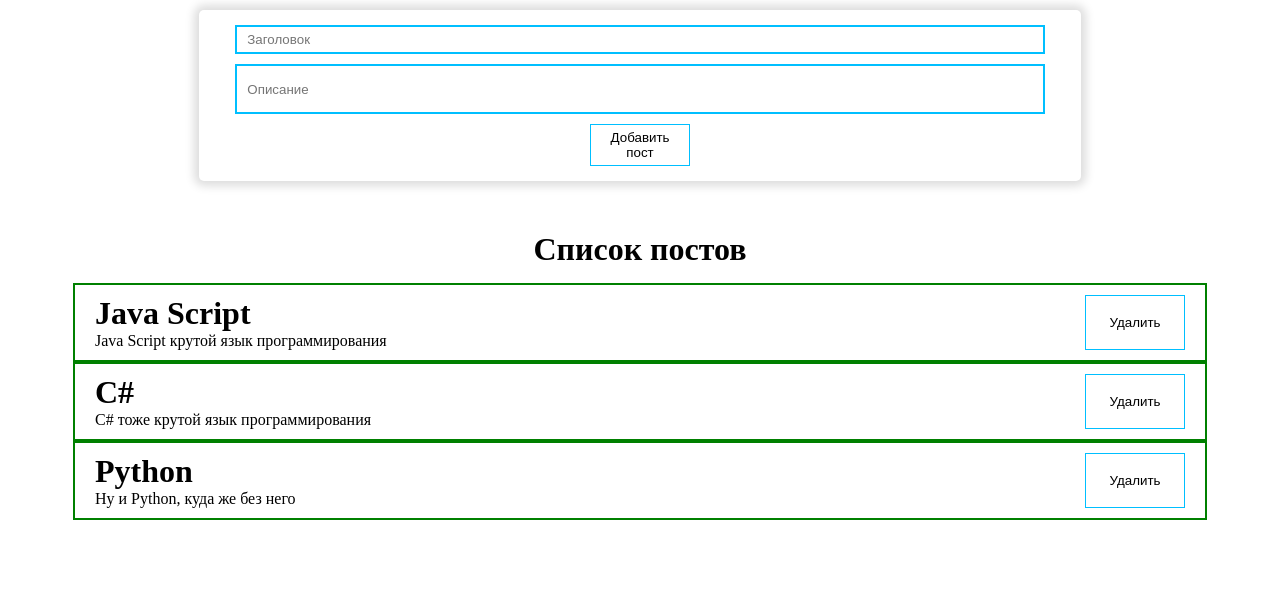
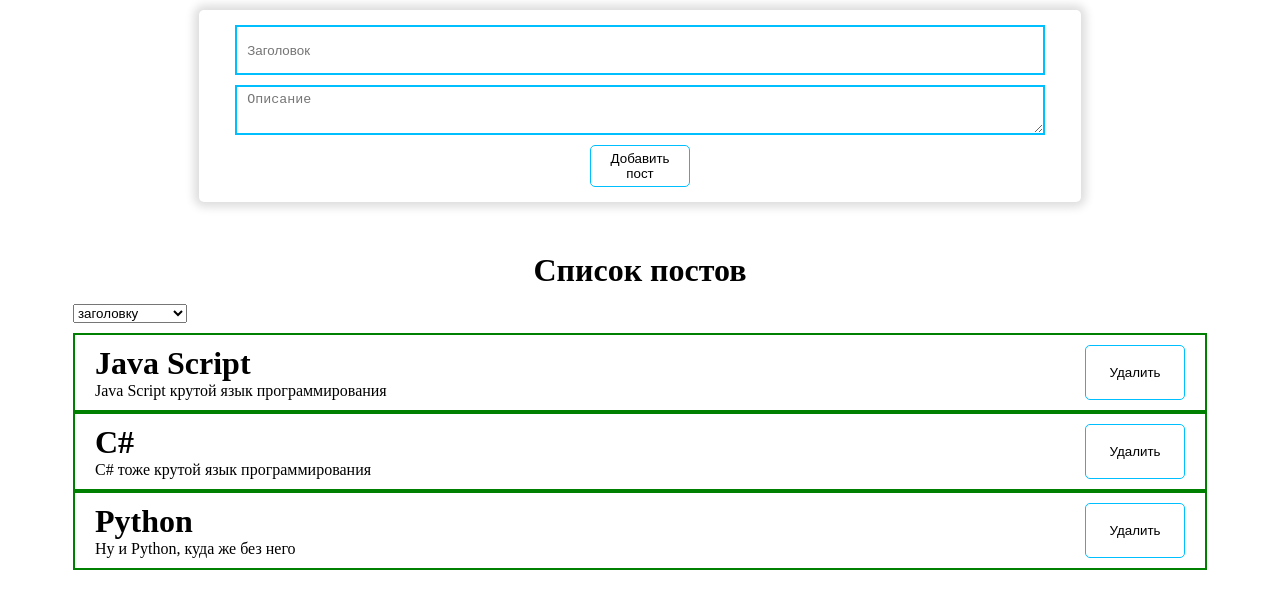
Before and after one commit to SteamDwarf/ReactNote, a React (Create React App) app: page / in a window 1280 px wide. Shown: the top 608 px of the page. Built offline with nearby package versions, Linux system fonts and the light colour scheme.

Commit message:
Adding sorting

```diff
--- a/src/App.js
+++ b/src/App.js
@@ -10,20 +10,38 @@ function App () {
     {id: "2", title: "C#", body: "С# тоже крутой язык программирования"},
     {id: "3", title: "Python", body: "Ну и Python, куда же без него"},
   ]);
+  const [curSortOption, setCurSortOption] = useState({
+    value: 'title',
+    text: 'заголовку'
+  });
+
+  const sortOptions = [
+    {value: 'title', text: 'заголовку'},
+    {value: 'description', text: 'описанию'}
+  ];
 
   function addNewPost(newPost) {
     setPosts([...posts, newPost]);
   }
+  function deletePost(delPost) {
+    setPosts(posts.filter(post => post.id !== delPost.id));
+  }
+  function changeSortOption(value) {
+    const newSortOption = sortOptions.filter(op => op.value === value)[0];
 
-  function deletePost(delPost) {
-
-    setPosts(posts.filter(post => post.id !== delPost.id));
+    setCurSortOption(newSortOption);
+    console.log(curSortOption);
   }
 
   return (
     <div className="App">
       <PostForm addNewPost={addNewPost}/>
-      <PostsList posts={posts} deletePost={deletePost}/>
+      {
+        posts.length !== 0
+        ?<PostsList posts={posts} deletePost={deletePost} changeSortOption={changeSortOption} options={sortOptions}/>
+        :<h1>Посты не найдены</h1>
+      }
+
     </div>
   );
 }
--- a/src/UI/MyBtn.module.css
+++ b/src/UI/MyBtn.module.css
@@ -3,4 +3,9 @@
     border: 1px solid #00BFFF;
     padding: 5px 10px;
     width: 100px;
+    border-radius: 5px;
 }
+.post_btn:hover {
+    background-color: #00BFFF;
+    color: #fff;
+}
--- a/src/UI/MyInput.js
+++ b/src/UI/MyInput.js
@@ -1,8 +1,9 @@
 import React from 'react';
+import classes from './MyInput.module.css';
 
-function MyInput({placeholder, className}) {
+function MyInput(props) {
     return (
-        <textarea placeholder={placeholder} className={className}></textarea>
+        <input {...props} className={classes.input}></input>
     );
 };
 
--- /dev/null
+++ b/src/UI/MyInput.module.css
@@ -0,0 +1,9 @@
+.input {
+    width: 95%;
+    margin-bottom: 10px;
+    padding: 5px 10px;
+    border: 2px solid #00BFFF;
+    outline: none;
+    overflow: hidden;
+    height: 50px;
+}
--- /dev/null
+++ b/src/UI/MySelect.js
@@ -0,0 +1,15 @@
+import React from 'react';
+
+function MySelect({options, changeSortOption}) {
+  return (
+    <select onChange={(e) => changeSortOption(e.target.value)}>
+      <option disabled value='default'>Сортировка по</option>
+
+      {options.map(op =>
+        <option value={op.value} key={op.value}>{op.text}</option>
+      )}
+    </select>
+  );
+};
+
+export default MySelect;
--- /dev/null
+++ b/src/UI/MyTextarea.js
@@ -0,0 +1,10 @@
+import React from 'react';
+import classes from './MyTextarea.module.css';
+
+function MyTextarea(props) {
+    return (
+        <textarea {...props} className={classes.textarea}></textarea>
+    );
+};
+
+export default MyTextarea;
--- /dev/null
+++ b/src/UI/MyTextarea.module.css
@@ -0,0 +1,9 @@
+.textarea {
+    width: 95%;
+    margin-bottom: 10px;
+    padding: 5px 10px;
+    border: 2px solid #00BFFF;
+    outline: none;
+    overflow: hidden;
+    height: 50px;
+}
--- a/src/components/PostForm.js
+++ b/src/components/PostForm.js
@@ -1,36 +1,36 @@
 import {React, useState} from 'react';
 import MyBtn from '../UI/MyBtn';
+import MyInput from '../UI/MyInput';
+import MyTextarea from '../UI/MyTextarea';
 
 function PostForm({addNewPost}) {
-  const [title, setTitle] = useState("");
-  const [body, setBody] = useState("");
+  const [post, setPost] = useState({title: "", body: ""});
 
   function createNewPost(e) {
     e.preventDefault();
 
     const newPost = {
-      id: Date.now, title: title, body: body
+      ...post, id: Date.now
     };
 
     addNewPost(newPost);
 
-    setTitle("");
-    setBody("");
+    setPost({title: "", body: ""})
   }
 
   return (
     <form className={"post-form"}>
-      <input
-        value={title}
+      <MyInput
+        value={post.title}
         placeholder={"Заголовок"}
         className={"post-form_input"}
-        onChange={e => setTitle(e.target.value)}
+        onChange={e => setPost({...post, title: e.target.value})}
       />
-      <input
-        value={body}
+      <MyTextarea
+        value={post.body}
         placeholder={"Описание"}
         className={"post-form_input-big post-form_input"}
-        onChange={e => setBody(e.target.value)}
+        onChange={e => setPost({...post, body: e.target.value})}
       />
       <MyBtn onClick={createNewPost}>
         Добавить пост
--- a/src/components/PostsList.js
+++ b/src/components/PostsList.js
@@ -1,10 +1,18 @@
 import React from 'react';
+import MySelect from '../UI/MySelect';
 import Post from './Post';
 
-function PostsList({posts, deletePost}) {
+function PostsList({posts, deletePost, changeSortOption, options}) {
   return (
     <div className={"post-list"}>
       <h1 className={"post-list_title"}>Список постов</h1>
+
+      <div className={"post-sort_block"}>
+        <MySelect
+          changeSortOption={changeSortOption}
+          options={options}
+        />
+      </div>
 
       {posts.map(post =>
         <Post deletePost={deletePost} post={post} key={post.id}/>
--- a/src/styles/App.css
+++ b/src/styles/App.css
@@ -14,6 +14,10 @@
     margin-bottom: 15px;
     text-align: center;
     width: 90%;
+  }
+  .post-sort_block {
+    text-align: left;
+    margin-bottom: 10px;
   }
   .post-list_title {
     margin-bottom: 15px;
@@ -37,7 +41,7 @@
     box-shadow: 0 0 10px 5px rgba(221, 221, 221, 1);
     border-radius: 5px;
   }
-  .post-form_input {
+/*   .post-form_input {
     width: 95%;
     margin-bottom: 10px;
     padding: 5px 10px;
@@ -47,4 +51,4 @@
   }
   .post-form_input-big {
     height: 50px;
-  }
+  } */
```
